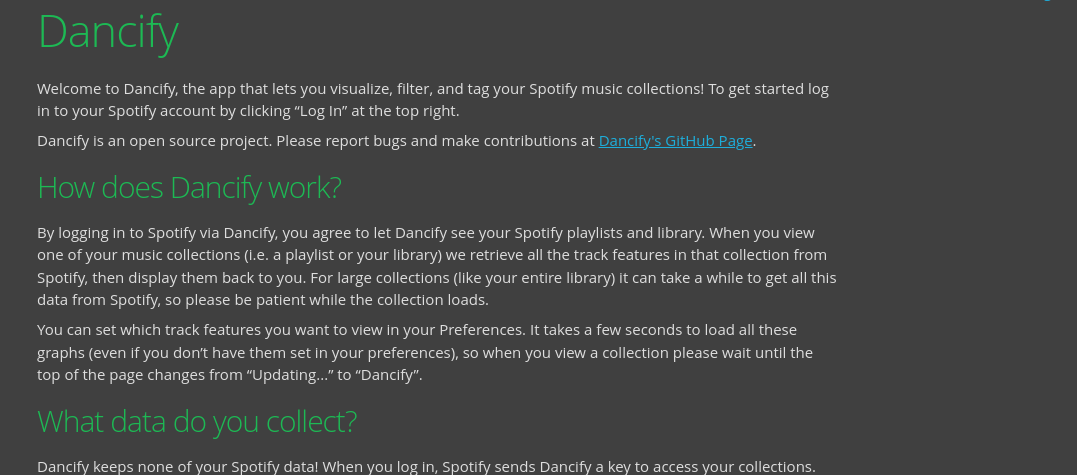
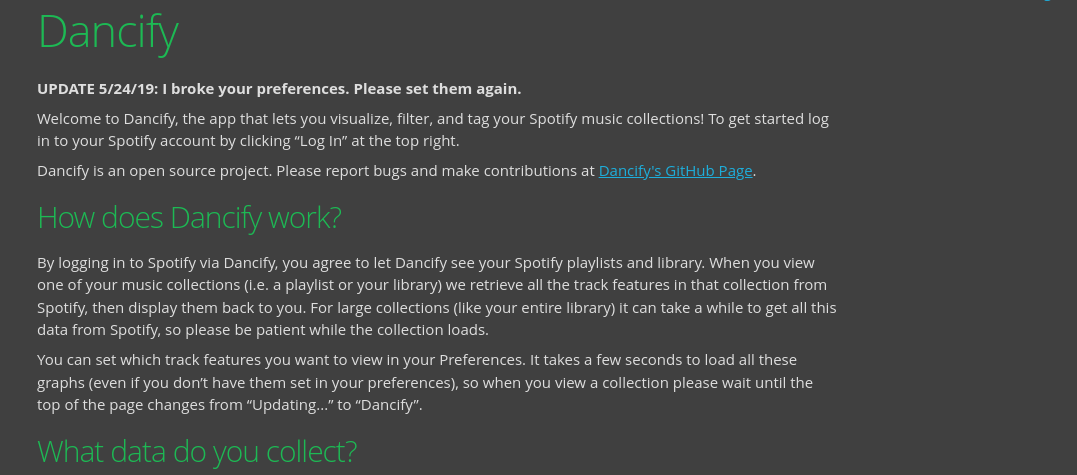
Before and after one commit to channsoden/dancify, a Flask app: page / in a window 1280 px wide. Shown: the part 28-503 px from the top of the page, without its empty margins (203-1280 px from the left). Run offline with Flask 3, Linux system fonts and the light colour scheme; parts of the project's set-up code (start-up, migrations or seed data) failed here and were passed over.

Commit message:
update message

```diff
--- a/dancify/templates/welcome.html
+++ b/dancify/templates/welcome.html
@@ -10,6 +10,8 @@
 
 {% block content %}
 <div class="narrow">
+
+  <p><strong>UPDATE 5/24/19: I broke your preferences. Please set them again.</strong></p>
 
   <p>Welcome to Dancify, the app that lets you visualize, filter, and tag your Spotify music collections! To get started log in to your Spotify account by clicking “Log In” at the top right.</p>
 
```
